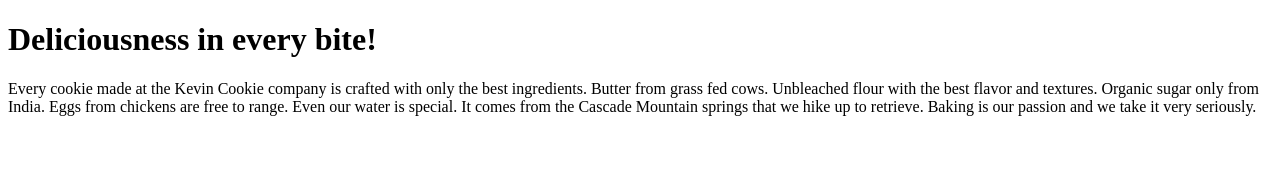
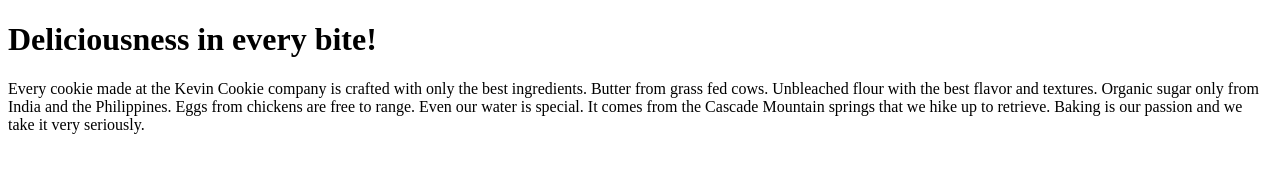
Before and after one commit to mrtgocer/KevinCookieCompany.com, a plain HTML site: page index.htm in a window 1280 px wide. Drawn offline with Linux system fonts and the light colour scheme.

Commit message:
Update index.htm
I've added Philippines sugar into the text.

```diff
--- a/index.htm
+++ b/index.htm
@@ -4,7 +4,7 @@
 
 <h1>Deliciousness in every bite!</h1>
 
-<p>Every cookie made at the Kevin Cookie company is crafted with only the best ingredients. Butter from grass fed cows. Unbleached flour with the best flavor and textures. Organic sugar only from India. Eggs from chickens are free to range. Even our water is special. It comes from the Cascade Mountain springs that we hike up to retrieve. Baking is our passion and we take it very seriously.</p>
+<p>Every cookie made at the Kevin Cookie company is crafted with only the best ingredients. Butter from grass fed cows. Unbleached flour with the best flavor and textures. Organic sugar only from India and the Philippines. Eggs from chickens are free to range. Even our water is special. It comes from the Cascade Mountain springs that we hike up to retrieve. Baking is our passion and we take it very seriously.</p>
 
 
 </body>
```
